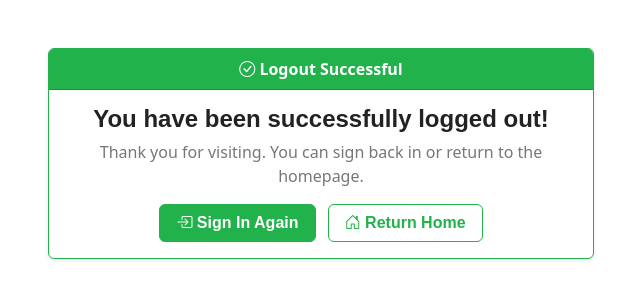
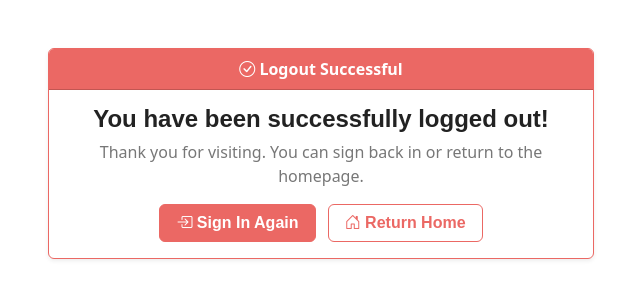
Before and after one commit to kassrojas/django-blog, a Django app: page /accounts/logout/ in a window 1280 px wide. Shown: the part 59-359 px from the top of the page, without its empty margins (319-959 px from the left). Run offline with Django 4.2, Linux system fonts and the light colour scheme; some web fonts are replaced.

```diff
--- a/blog/urls.py
+++ b/blog/urls.py
@@ -1,3 +1,4 @@
+# blog/urls.py
 from django.urls import path, include
 from .views import Index, BlogDetailsView, LikeBlogPost, Featured, DeletePostView
 
--- a/simpleblog/settings.py
+++ b/simpleblog/settings.py
@@ -128,6 +128,7 @@ STATIC_URL = 'static/'
 DEFAULT_AUTO_FIELD = 'django.db.models.BigAutoField'
 
 LOGIN_REDIRECT_URL = 'index'
+LOGIN_URL = 'login'
 
 CRISPY_ALLOWED_TEMPLATE_PACKS = 'bootstrap5'
 
--- a/users/templates/users/logout.html
+++ b/users/templates/users/logout.html
@@ -4,8 +4,8 @@
 <div class="container text-center">
     <div class="row justify-content-center">
         <div class="col-11 col-md-6 mx-auto pt-5">
-            <div class="card border-success shadow-sm">
-                <div class="card-header bg-success text-white fw-bold">
+            <div class="card border-primary shadow-sm">
+                <div class="card-header bg-primary text-white fw-bold">
                     <i class="bi bi-check-circle"></i> Logout Successful
                 </div>
                 <div class="card-body">
@@ -14,10 +14,10 @@
                         Thank you for visiting. You can sign back in or return to the homepage.
                     </p>
                     <div class="mt-3">
-                        <a href="{% url 'login' %}" class="btn btn-success me-2">
+                        <a href="{% url 'login' %}" class="btn btn-primary me-2">
                             <i class="bi bi-box-arrow-in-right"></i> Sign In Again
                         </a>
-                        <a href="{% url 'index' %}" class="btn btn-outline-success">
+                        <a href="{% url 'index' %}" class="btn btn-outline-primary">
                             <i class="bi bi-house-door"></i> Return Home
                         </a>
                     </div>
```
Also changed, not shown: blog/templates/blog/blog_post.html (+8 -2 lines), blog/templates/blog/delete_post.html (+13 -6 lines), blog/views.py (+5 -3 lines).
